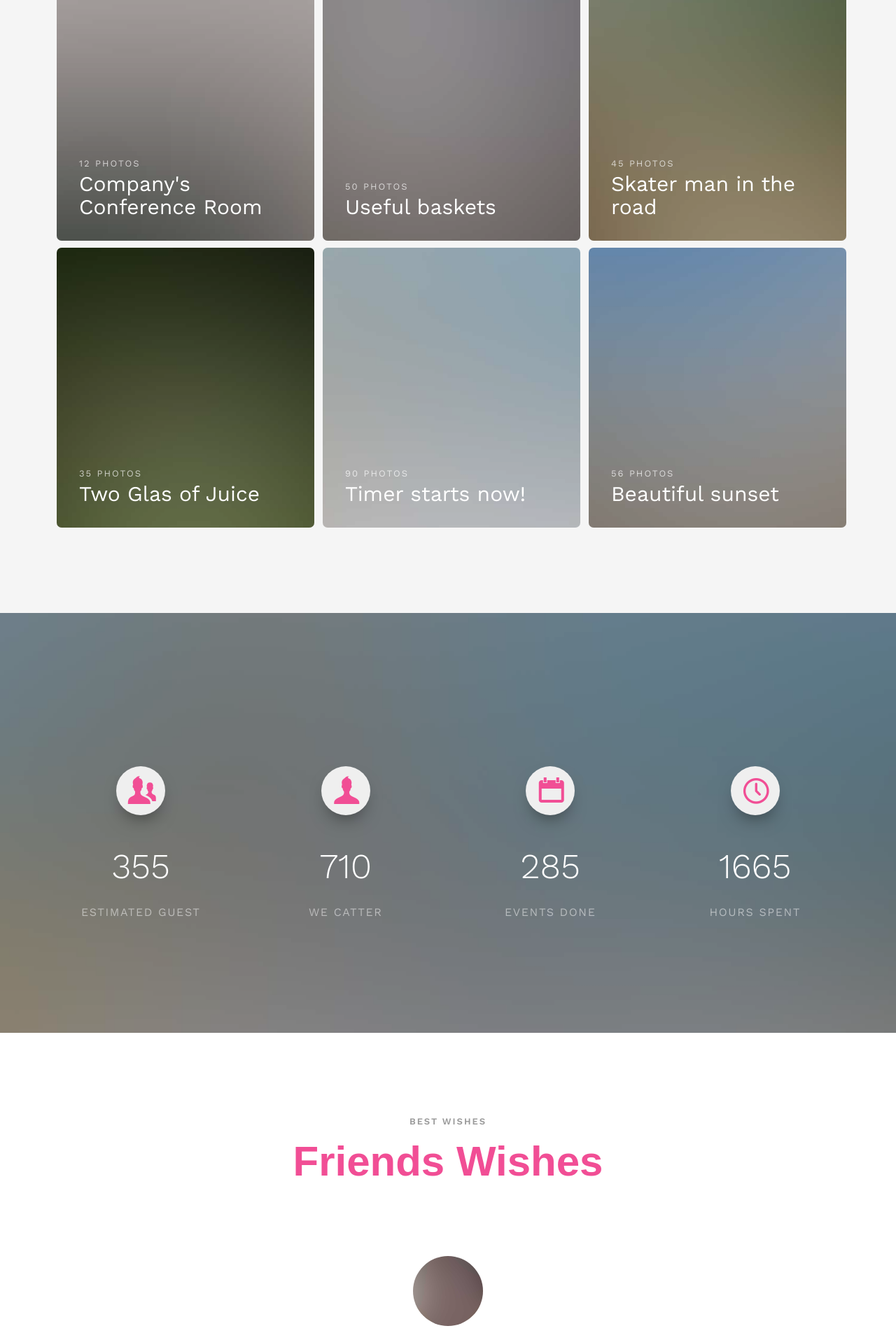
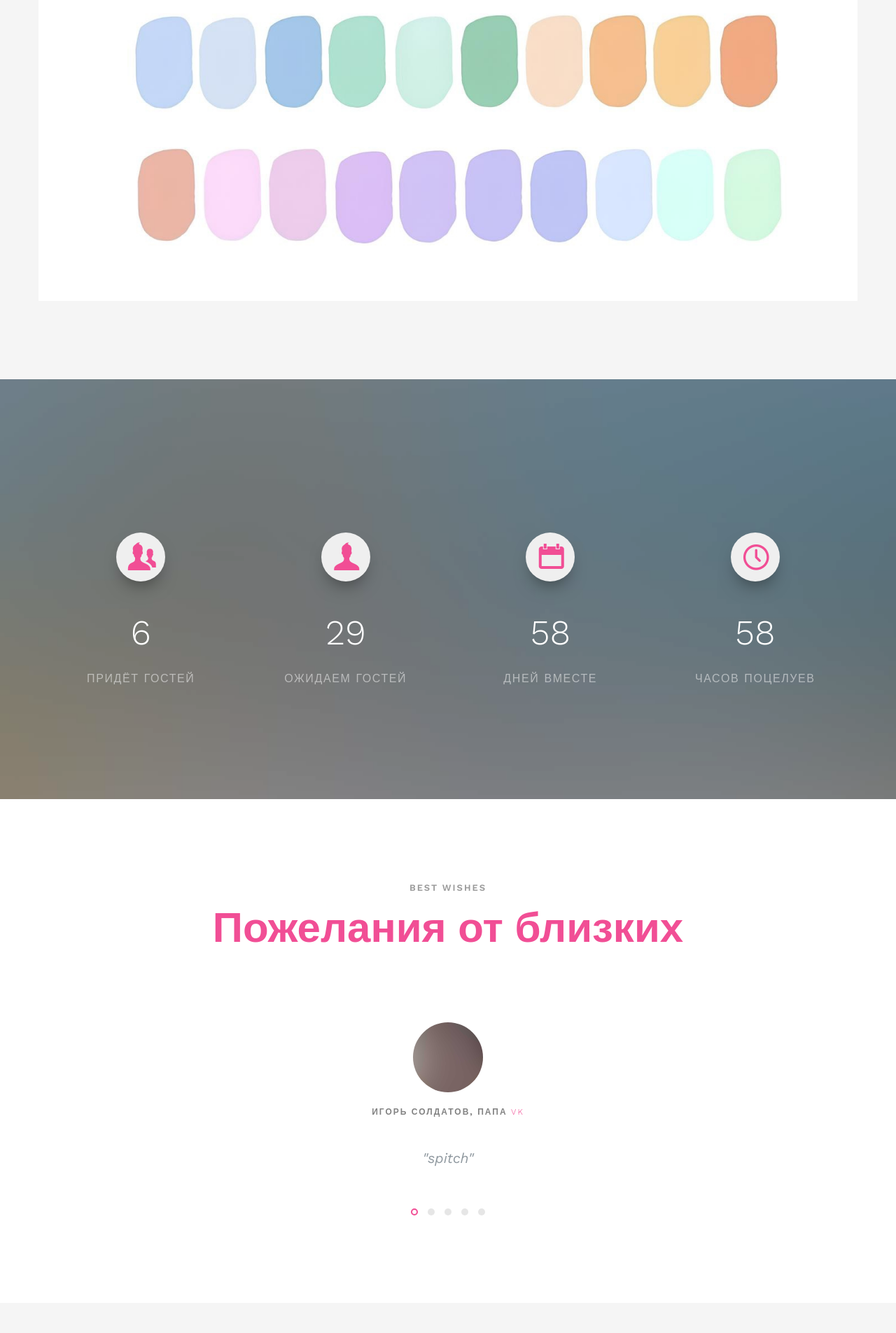
Before and after one commit to general-soldatov/marryed_flask, a Flask app: page / in a window 1280 px wide. Shown: the part 4360-6265 px from the top of the page at 70% size. Run offline with Flask 3, Linux system fonts and the light colour scheme; some libraries are stand-ins or nearby versions; some web fonts are replaced.

Commit message:
Add flask`s and Jinja elements

```diff
--- a/app.py
+++ b/app.py
@@ -6,7 +6,35 @@ app = Flask(__name__)
 def index():
     weddind_date = '11 августа 2024 год'
     week_day = 'Воскресенье'
-    return render_template('index.html', date=weddind_date, week_day=week_day)
+    location = 'пос. Новая Усмань, Усадьба 12.24'
+    go_to = 10
+    waiting = 50
+    together_day = 100
+    time_kiss = 100
+
+    newlyweds = [
+        ['Юрий Солдатов', 'images/yura.jpeg', 'От студенческой скамьи до преподавательской кафедры.'],
+        ['Эльвира Малюгина', 'images/elya.jpeg', 'Никто не знает о здоровье больше, чем она.']
+    ]
+    up_case = [
+        ['Home', 'index.html'],
+        ['Telegram-канал', '#'],
+        ['Цветочная подписка', '#']
+    ]
+    family = [
+        ['Игорь Солдатов', 'папа', 'vk', '#', 'images/couple-1.jpg', 'spitch'],
+        ['Любовь Солдатова', 'мама', 'vk', '#', 'images/couple-2.jpg', 'spitch'],
+        ['Виктор Малюгин', 'папа', 'vk', '#', 'images/couple-3.jpg', 'spitch'],
+        ['Анна Малюгина', 'мама', 'vk', '#', 'images/couple-1.jpg', 'spitch'],
+        ['Валерия Малюгина', 'сестра', 'vk', '#', 'images/couple-2.jpg', 'spitch']
+    ]
+    calendar = ['Wedding+Soldatov`s', '20240811T130000', '20240811T190000', 'https://example.com/tickets-43251101208', 'Studio 12. 24']
+    return render_template('index.html',
+                           date=weddind_date, week_day=week_day,
+                           go_to = go_to, waiting=waiting,
+                           together_day=together_day, time_kiss=time_kiss,
+                           family=family, up_case=up_case, cal=calendar,
+                           location=location, newlyweds=newlyweds)
 
 if __name__ == '__main__':
     app.run()
--- a/static/js/simplyCountdown.js
+++ b/static/js/simplyCountdown.js
@@ -115,10 +115,10 @@
      */
     simplyCountdown = function (elt, args) {
         var parameters = extend({
-                year: 2015,
-                month: 6,
-                day: 28,
-                hours: 0,
+                year: 2024,
+                month: 7,
+                day: 11,
+                hours: 19,
                 minutes: 0,
                 seconds: 0,
                 words: {
--- a/templates/index.html
+++ b/templates/index.html
@@ -39,6 +46,7 @@
 
 	<link href='https://fonts.googleapis.com/css?family=Work+Sans:400,300,600,400italic,700' rel='stylesheet' type='text/css'>
 	<link href="https://fonts.googleapis.com/css?family=Sacramento" rel="stylesheet">
+	<link rel="stylesheet" href="https://cdnjs.cloudflare.com/ajax/libs/font-awesome/5.15.3/css/all.min.css" integrity="sha512-iBBXm8fW90+nuLcSKlbmrPcLa0OT92xO1BIsZ+ywDWZCvqsWgccV3gFoRBv0z+8dLJgyAHIhR35VZc2oM/gI1w==" crossorigin="anonymous" referrerpolicy="no-referrer" />
 
 	<!-- Animate.css -->
 	<link rel="stylesheet" href="{{ url_for('static', filename='css/animate.css') }}">
@@ -74,35 +82,16 @@
 		<div class="container">
 			<div class="row">
 				<div class="col-xs-2">
-					<div id="fh5co-logo"><a href="index.html">Наша свадьба<strong></strong></a></div>
+					<div id="fh5co-logo"><a href="index.html">Cвадьба<strong></strong></a></div>
 				</div>
 				<div class="col-xs-10 text-right menu-1">
 					<ul>
-						<li class="active"><a href="index.html">Home</a></li>
-						<li><a href="about.html">Story</a></li>
-						<li class="has-dropdown">
-							<a href="services.html">Services</a>
-							<ul class="dropdown">
-								<li><a href="#">Web Design</a></li>
-								<li><a href="#">eCommerce</a></li>
-								<li><a href="#">Branding</a></li>
-								<li><a href="#">API</a></li>
-							</ul>
-						</li>
-						<li class="has-dropdown">
-							<a href="gallery.html">Gallery</a>
-							<ul class="dropdown">
-								<li><a href="#">HTML5</a></li>
-								<li><a href="#">CSS3</a></li>
-								<li><a href="#">Sass</a></li>
-								<li><a href="#">jQuery</a></li>
-							</ul>
-						</li>
-						<li><a href="contact.html">Contact</a></li>
+						{% for item in up_case %}
+							<li class="active"><a href="{{ item[1] }}">{{ item[0] }}</a></li>
+						{% endfor %}
 					</ul>
 				</div>
 			</div>
-
 		</div>
 	</nav>
 
@@ -129,28 +118,28 @@
 			<div class="row">
 				<div class="col-md-8 col-md-offset-2 text-center fh5co-heading animate-box">
 					<h2>Привет!</h2>
-					<h3>{{ date }}, пос. Новая Усмань</h3>
+					<h3>{{ date }}, {{ location }}</h3>
 					<p>Мы приглашаем тебя на нашу свадьбу.</p>
 				</div>
 			</div>
 			<div class="couple-wrap animate-box">
 				<div class="couple-half">
 					<div class="groom">
-						<img src="{{ url_for('static', filename='images/groom.jpg') }}" alt="groom" class="img-responsive">
+						<img src="{{ url_for('static', filename=newlyweds[0][1]) }}" alt="groom" class="img-responsive">
 					</div>
 					<div class="desc-groom">
-						<h3>Юрий Солдатов</h3>
-						<p>От студенческой скамьи до преподавательской кафедры.</p>
+						<h3>{{ newlyweds[0][0] }}</h3>
+						<p>{{ newlyweds[0][2] }}</p>
 					</div>
 				</div>
 				<p class="heart text-center"><i class="icon-heart2"></i></p>
 				<div class="couple-half">
 					<div class="bride">
-						<img src="{{ url_for('static', filename='images/bride.jpg') }}" alt="groom" class="img-responsive">
+						<img src="{{ url_for('static', filename=newlyweds[1][1]) }}" alt="groom" class="img-responsive">
 					</div>
 					<div class="desc-bride">
-						<h3>Эльвира Малюгина</h3>
-						<p>Никто не знает о здоровье больше, чем она.</p>
+						<h3>{{ newlyweds[1][0] }}</h3>
+						<p>{{ newlyweds[1][2] }}</p>
 					</div>
 				</div>
 			</div>
@@ -267,94 +256,19 @@
 		<div class="container">
 			<div class="row">
 				<div class="col-md-8 col-md-offset-2 text-center fh5co-heading animate-box">
-					<span>Our Memories</span>
-					<h2>Wedding Gallery</h2>
-					<p>Far far away, behind the word mountains, far from the countries Vokalia and Consonantia, there live the blind texts.</p>
+					<span>Wedding Dress code</span>
+					<h2>Наши пожелания по внешнему виду</h2>
+					<p>Мы очень ждем и с удовольствием готовимся к нашему незабываемому дню! Поддержите нас вашими улыбками и объятиями, а также красивыми нарядами в палитре торжества. Чтобы подчеркнуть значимость этого мероприятия, просим остановить выбор на соответствующих случаю вечерних нарядах:
+					<ul>
+						<li>Дамы — no white, no black, no red.</li>
+						<li>Мужчины — вечерний костюм или пиджак и брюки.</li>
+					</ul></p>
+
+					</ul>
 				</div>
 			</div>
 			<div class="row row-bottom-padded-md">
-				<div class="col-md-12">
-					<ul id="fh5co-gallery-list">
-
-						<li class="one-third animate-box" data-animate-effect="fadeIn" style="background-image: url(/static/images/gallery-1.jpg); ">
-						<a href="{{ url_for('static', filename='images/gallery-1.jpg') }}">
-							<div class="case-studies-summary">
-								<span>14 Photos</span>
-								<h2>Two Glas of Juice</h2>
-							</div>
-						</a>
-					</li>
-					<li class="one-third animate-box" data-animate-effect="fadeIn" style="background-image: url(/static/images/gallery-2.jpg); ">
-						<a href="#" class="color-2">
-							<div class="case-studies-summary">
-								<span>30 Photos</span>
-								<h2>Timer starts now!</h2>
-							</div>
-						</a>
-					</li>
-
-
-					<li class="one-third animate-box" data-animate-effect="fadeIn" style="background-image: url(/static/images/gallery-3.jpg); ">
-						<a href="#" class="color-3">
-							<div class="case-studies-summary">
-								<span>90 Photos</span>
-								<h2>Beautiful sunset</h2>
-							</div>
-						</a>
-					</li>
-					<li class="one-third animate-box" data-animate-effect="fadeIn" style="background-image: url(/static/images/gallery-4.jpg); ">
-						<a href="#" class="color-4">
-							<div class="case-studies-summary">
-								<span>12 Photos</span>
-								<h2>Company's Conference Room</h2>
-							</div>
-						</a>
-					</li>
-
-						<li class="one-third animate-box" data-animate-effect="fadeIn" style="background-image: url(/static/images/gallery-5.jpg); ">
-							<a href="#" class="color-3">
-								<div class="case-studies-summary">
-									<span>50 Photos</span>
-									<h2>Useful baskets</h2>
-								</div>
-							</a>
-						</li>
-						<li class="one-third animate-box" data-animate-effect="fadeIn" style="background-image: url(/static/images/gallery-6.jpg); ">
-							<a href="#" class="color-4">
-								<div class="case-studies-summary">
-									<span>45 Photos</span>
-									<h2>Skater man in the road</h2>
-								</div>
-							</a>
-						</li>
-
-						<li class="one-third animate-box" data-animate-effect="fadeIn" style="background-image: url(/static/images/gallery-7.jpg); ">
-							<a href="#" class="color-4">
-								<div class="case-studies-summary">
-									<span>35 Photos</span>
-									<h2>Two Glas of Juice</h2>
-								</div>
-							</a>
-						</li>
-
-						<li class="one-third animate-box" data-animate-effect="fadeIn" style="background-image: url(/static/images/gallery-8.jpg); ">
-							<a href="#" class="color-5">
-								<div class="case-studies-summary">
-									<span>90 Photos</span>
-									<h2>Timer starts now!</h2>
-								</div>
-							</a>
-						</li>
-						<li class="one-third animate-box" data-animate-effect="fadeIn" style="background-image: url(/static/images/gallery-9.jpg); ">
-							<a href="#" class="color-6">
-								<div class="case-studies-summary">
-									<span>56 Photos</span>
-									<h2>Beautiful sunset</h2>
-								</div>
-							</a>
-						</li>
-					</ul>
-				</div>
+				<img src="{{ url_for('static', filename='images/pastelle.jpg') }}" alt="groom" class="img-responsive">
 			</div>
 		</div>
 	</div>
@@ -371,8 +285,8 @@
 									<i class="icon-users"></i>
 								</span>
 
-								<span class="counter js-counter" data-from="0" data-to="500" data-speed="5000" data-refresh-interval="50">1</span>
-								<span class="counter-label">Estimated Guest</span>
+								<span class="counter js-counter" data-from="0" data-to="{{ go_to }}" data-speed="5000" data-refresh-interval="50">1</span>
+								<span class="counter-label">Придёт гостей</span>
 
 							</div>
 						</div>
@@ -382,8 +296,8 @@
 									<i class="icon-user"></i>
 								</span>
 
-								<span class="counter js-counter" data-from="0" data-to="1000" data-speed="5000" data-refresh-interval="50">1</span>
-								<span class="counter-label">We Catter</span>
+								<span class="counter js-counter" data-from="0" data-to="{{ waiting }}" data-speed="5000" data-refresh-interval="50">1</span>
+								<span class="counter-label">Ожидаем гостей</span>
 							</div>
 						</div>
 						<div class="col-md-3 col-sm-6 animate-box">
@@ -391,8 +305,8 @@
 								<span class="icon">
 									<i class="icon-calendar"></i>
 								</span>
-								<span class="counter js-counter" data-from="0" data-to="402" data-speed="5000" data-refresh-interval="50">1</span>
-								<span class="counter-label">Events Done</span>
+								<span class="counter js-counter" data-from="0" data-to="{{ together_day }}" data-speed="5000" data-refresh-interval="50">1</span>
+								<span class="counter-label">Дней вместе</span>
 							</div>
 						</div>
 						<div class="col-md-3 col-sm-6 animate-box">
@@ -401,8 +315,8 @@
 									<i class="icon-clock"></i>
 								</span>
 
-								<span class="counter js-counter" data-from="0" data-to="2345" data-speed="5000" data-refresh-interval="50">1</span>
-								<span class="counter-label">Hours Spent</span>
+								<span class="counter js-counter" data-from="0" data-to="{{ time_kiss }}" data-speed="5000" data-refresh-interval="50">1</span>
+								<span class="counter-label">Часов поцелуев</span>
 
 							</div>
 						</div>
@@ -418,46 +332,26 @@
 				<div class="row animate-box">
 					<div class="col-md-8 col-md-offset-2 text-center fh5co-heading">
 						<span>Best Wishes</span>
-						<h2>Friends Wishes</h2>
+						<h2>Пожелания от близких</h2>
 					</div>
 				</div>
 				<div class="row">
 					<div class="col-md-12 animate-box">
 						<div class="wrap-testimony">
 							<div class="owl-carousel-fullwidth">
+								{% for item in family%}
 								<div class="item">
 									<div class="testimony-slide active text-center">
 										<figure>
-											<img src="{{ url_for('static', filename='images/couple-1.jpg') }}" alt="user">
+											<img src="{{ url_for('static', filename=item[4]) }}" alt="user">
 										</figure>
-										<span>John Doe, via <a href="#" class="twitter">Twitter</a></span>
+										<span>{{ item[0] }}, {{ item[1] }} <a href="{{ item[3] }}" class="twitter">{{ item[2] }}</a></span>
 										<blockquote>
-											<p>"Far far away, behind the word mountains, far from the countries Vokalia and Consonantia, there live the blind texts. Separated they live in Bookmarksgrove right at the coast of the Semantics"</p>
+											<p>"{{ item[5] }}"</p>
 										</blockquote>
 									</div>
 								</div>
-								<div class="item">
-									<div class="testimony-slide active text-center">
-										<figure>
-											<img src="{{ url_for('static', filename='images/couple-2.jpg') }}" alt="user">
-										</figure>
-										<span>John Doe, via <a href="#" class="twitter">Twitter</a></span>
-										<blockquote>
-											<p>"Far far away, behind the word mountains, far from the countries Vokalia and Consonantia, at the coast of the Semantics, a large language ocean."</p>
-										</blockquote>
-									</div>
-								</div>
-								<div class="item">
-									<div class="testimony-slide active text-center">
-										<figure>
-											<img src="{{ url_for('static', filename='images/couple-3.jpg') }}" alt="user">
-										</figure>
-										<span>John Doe, via <a href="#" class="twitter">Twitter</a></span>
-										<blockquote>
-											<p>"Far far away, far from the countries Vokalia and Consonantia, there live the blind texts. Separated they live in Bookmarksgrove right at the coast of the Semantics, a large language ocean."</p>
-										</blockquote>
-									</div>
-								</div>
+								{% endfor %}
 							</div>
 						</div>
 					</div>
@@ -483,7 +377,7 @@
 							<i class="icon-calendar"></i>
 						</span>
 						<div class="feature-copy">
-							<h3>We Organized Events</h3>
+							<h3>Мероприятие организовано</h3>
 							<p>Facilis ipsum reprehenderit nemo molestias. Aut cum mollitia reprehenderit. Eos cumque dicta adipisci architecto culpa amet.</p>
 						</div>
 					</div>
@@ -527,8 +421,8 @@
 		<div class="container">
 			<div class="row animate-box">
 				<div class="col-md-8 col-md-offset-2 text-center fh5co-heading">
-					<h2>Are You Attending?</h2>
-					<p>Please Fill-up the form to notify you that you're attending. Thanks.</p>
+					<h2>Ты придёшь?</h2>
+					<p>Мы очень хотим видеть тебя на нашей свадьбе. </p>
 				</div>
 			</div>
 			<div class="row animate-box">
@@ -608,7 +502,7 @@
 	<script src="{{ url_for('static', filename='js/main.js') }}"></script>
 
 	<script>
-    var d = new Date(new Date().getTime() + 200 * 120 * 120 * 2000);
+    var d = new Date(new Date(2024, 7, 11).getTime());
 
     // default example
     simplyCountdown('.simply-countdown-one', {
```
Also changed, not shown: other parts of templates/index.html (+18 -11 lines), static/images/elya.jpeg (added), static/images/pastelle.jpg (added), static/images/yura.jpeg (added).
